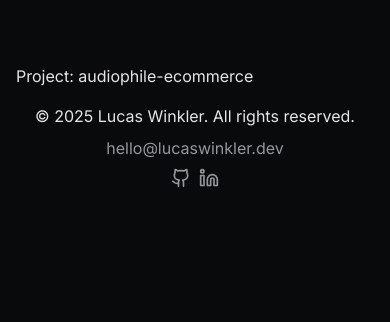
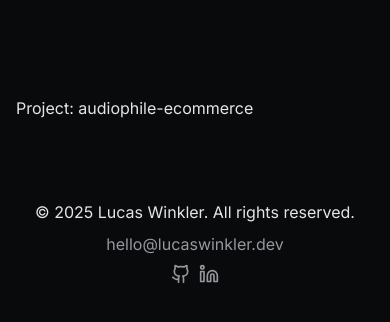
Before and after one commit to LucasWinkler/lucaswinkler.dev, a Next.js app: page /projects/audiophile-ecommerce in a window 390 px wide. Shown: the top 322 px of the page. Built offline with nearby package versions, Linux system fonts and the light colour scheme; no server answers.

Commit message:
fix: background effect overflow on mobile

```diff
--- a/src/app/about/page.tsx
+++ b/src/app/about/page.tsx
@@ -1,8 +1,8 @@
-import { Container } from '@/components/layout/container';
+import { Container } from "@/components/layout/container";
 
 export default function About() {
   return (
-    <Container>
+    <Container className="pt-[calc(var(--header-height)/2+4rem)] pb-16 sm:pt-[calc(var(--header-height)/2+6rem)] sm:pb-24 md:pt-[calc(var(--header-height)/2+8rem)] md:pb-32 xl:pt-[calc(var(--header-height)/2+10rem)] xl:pb-40">
       <h1>About</h1>
     </Container>
   );
--- a/src/app/contact/page.tsx
+++ b/src/app/contact/page.tsx
@@ -1,8 +1,8 @@
-import { Container } from '@/components/layout/container';
+import { Container } from "@/components/layout/container";
 
 export default function Contact() {
   return (
-    <Container>
+    <Container className="pt-[calc(var(--header-height)/2+4rem)] pb-16 sm:pt-[calc(var(--header-height)/2+6rem)] sm:pb-24 md:pt-[calc(var(--header-height)/2+8rem)] md:pb-32 xl:pt-[calc(var(--header-height)/2+10rem)] xl:pb-40">
       <h1>Contact</h1>
     </Container>
   );
--- a/src/app/layout.tsx
+++ b/src/app/layout.tsx
@@ -30,9 +30,9 @@ export default function RootLayout({
 }>) {
   return (
     <html lang="en" className={`${inter.variable} --font-inter`}>
-      <body className={`dark overflow-x-hidden antialiased`}>
+      <body className="dark overflow-x-hidden antialiased">
         <Header />
-        {children}
+        <main className="relative">{children}</main>
         <Footer />
       </body>
     </html>
--- a/src/app/projects/[slug]/page.tsx
+++ b/src/app/projects/[slug]/page.tsx
@@ -1,16 +1,16 @@
-import type { Metadata } from 'next';
-import { notFound } from 'next/navigation';
-import { config } from '@/config';
-import { PROJECTS } from '@/constants/projects';
-import { createMetadata } from '@/lib/seo';
-import { Container } from '@/components/layout/container';
+import type { Metadata } from "next";
+import { notFound } from "next/navigation";
+import { config } from "@/config";
+import { PROJECTS } from "@/constants/projects";
+import { createMetadata } from "@/lib/seo";
+import { Container } from "@/components/layout/container";
 
 interface Props {
   params: Promise<{ slug: string }>;
 }
 
 export const generateStaticParams = async () => {
-  return PROJECTS.map(project => ({
+  return PROJECTS.map((project) => ({
     slug: project.slug,
   }));
 };
@@ -20,7 +20,7 @@ export const generateMetadata = async ({
 }: Props): Promise<Metadata> => {
   const { slug } = await params;
 
-  const project = PROJECTS.find(project => project.slug === slug);
+  const project = PROJECTS.find((project) => project.slug === slug);
   if (!project) {
     notFound();
   }
@@ -34,11 +34,15 @@ export const generateMetadata = async ({
 
 export default async function Project({ params }: Props) {
   const { slug } = await params;
-  const project = PROJECTS.find(project => project.slug === slug);
+  const project = PROJECTS.find((project) => project.slug === slug);
 
   if (!project) {
     notFound();
   }
 
-  return <Container>Project: {slug}</Container>;
+  return (
+    <Container className="pt-[calc(var(--header-height)/2+4rem)] pb-16 sm:pt-[calc(var(--header-height)/2+6rem)] sm:pb-24 md:pt-[calc(var(--header-height)/2+8rem)] md:pb-32 xl:pt-[calc(var(--header-height)/2+10rem)] xl:pb-40">
+      Project: {slug}
+    </Container>
+  );
 }
--- a/src/app/projects/page.tsx
+++ b/src/app/projects/page.tsx
@@ -1,21 +1,21 @@
-import Link from 'next/link';
-import { createMetadata } from '@/lib/seo';
-import { PROJECTS } from '@/constants/projects';
-import { config } from '@/config';
-import { Container } from '@/components/layout/container';
+import Link from "next/link";
+import { createMetadata } from "@/lib/seo";
+import { PROJECTS } from "@/constants/projects";
+import { config } from "@/config";
+import { Container } from "@/components/layout/container";
 
 export const metadata = createMetadata({
-  title: 'Projects',
+  title: "Projects",
   description: `${config.name}'s personal projects and experiments, featuring accessible and intuitive web applications that showcase modern full-stack development.`,
-  canonicalUrlRelative: '/projects',
+  canonicalUrlRelative: "/projects",
 });
 
 export default function Projects() {
   return (
-    <Container>
-      <h1 className='text-2xl'>Projects:</h1>
+    <Container className="pt-[calc(var(--header-height)/2+4rem)] pb-16 sm:pt-[calc(var(--header-height)/2+6rem)] sm:pb-24 md:pt-[calc(var(--header-height)/2+8rem)] md:pb-32 xl:pt-[calc(var(--header-height)/2+10rem)] xl:pb-40">
+      <h1 className="text-2xl">Projects:</h1>
       <ul>
-        {PROJECTS.map(project => (
+        {PROJECTS.map((project) => (
           <li key={project.slug}>
             <Link href={`/projects/${project.slug}`}>{project.title}</Link>
           </li>
--- a/src/components/layout/header/header.tsx
+++ b/src/components/layout/header/header.tsx
@@ -36,7 +36,7 @@ export const Header = () => {
       animate={{ y: isVisible ? 0 : -100 }}
       transition={{ duration: 0.3, ease: "easeInOut" }}
       className={cn(
-        "sticky top-0 z-50 h-[var(--header-height)] w-full transition-all duration-500",
+        "fixed top-0 right-0 left-0 z-50 h-[var(--header-height)] w-full transition-all duration-500",
         hasScrolled
           ? "bg-background-dark supports-[backdrop-filter]:bg-background-dark/80 shadow-lg supports-[backdrop-filter]:backdrop-blur supports-[backdrop-filter]:backdrop-saturate-150"
           : "bg-transparent shadow-transparent",
--- a/src/components/sections/hero.tsx
+++ b/src/components/sections/hero.tsx
@@ -5,7 +5,7 @@ import { ArrowTopRightIcon } from "@radix-ui/react-icons";
 
 export const Hero = () => {
   return (
-    <section className="relative -mt-[calc(var(--header-height))/2] py-16 sm:py-24 md:py-32 xl:py-40">
+    <section className="relative overflow-hidden pt-[calc(var(--header-height)/2+4rem)] pb-16 sm:pt-[calc(var(--header-height)/2+6rem)] sm:pb-24 md:pt-[calc(var(--header-height)/2+8rem)] md:pb-32 xl:pt-[calc(var(--header-height)/2+10rem)] xl:pb-40">
       <BackgroundEffect />
       <Container className="grid items-center md:grid-cols-[1fr,auto]">
         <h1 className="font-heading 2xs:text-4xl mb-3 text-2xl font-bold tracking-tight text-white sm:text-5xl md:mb-4 md:text-6xl lg:text-7xl xl:text-8xl">
```
